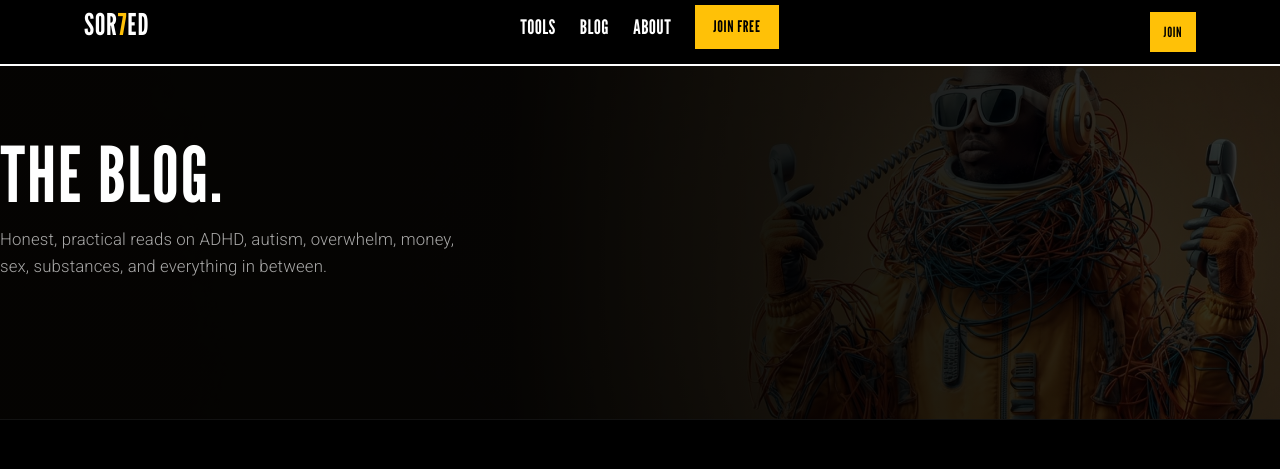
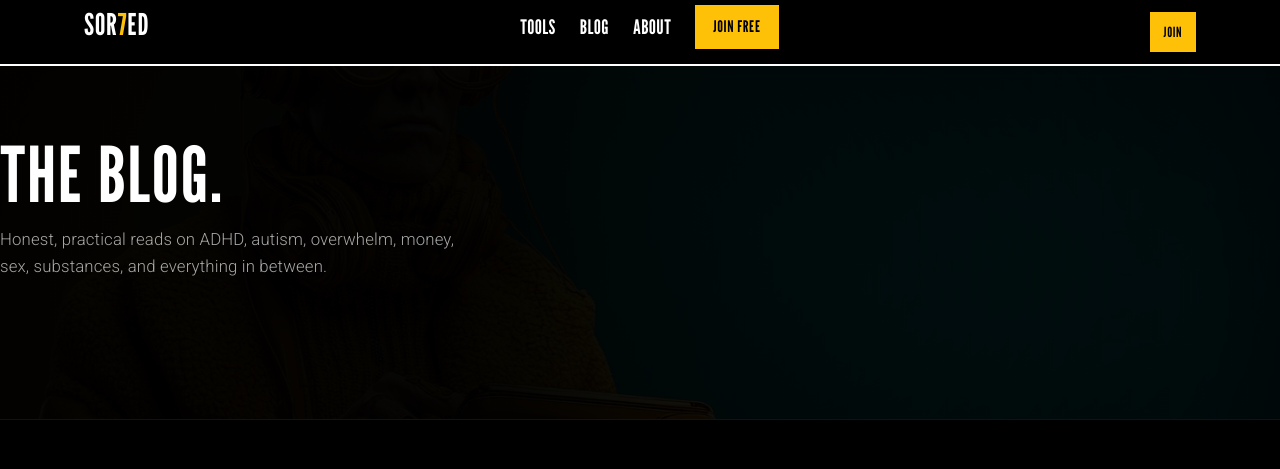
Before and after one commit to claudiokurath/sor7ed-new, a Next.js app: page /blog in a window 1280 px wide. Shown: the top 469 px of the page. Built offline with nearby package versions, Linux system fonts and the light colour scheme; no server answers; a web font is replaced by a local one.

Commit message:
feat: blog hero → tech dreadlocks image

```diff
--- a/src/app/blog/page.tsx
+++ b/src/app/blog/page.tsx
@@ -16,7 +16,7 @@ export default async function BlogPage() {
     <>
       {/* HERO */}
       <div style={{ position: 'relative', minHeight: '420px', display: 'flex', alignItems: 'center', overflow: 'hidden', borderBottom: '1px solid rgba(255,255,255,0.07)' }}>
-        <div style={{ position: 'absolute', inset: 0, backgroundImage: 'url(/images/bg-2.png)', backgroundSize: 'cover', backgroundPosition: 'center right', opacity: 0.35 }} />
+        <div style={{ position: 'absolute', inset: 0, backgroundImage: 'url(/images/hero-tech-dreadlocks.png)', backgroundSize: 'cover', backgroundPosition: 'center right', opacity: 0.35 }} />
         <div style={{ position: 'absolute', inset: 0, background: 'linear-gradient(to right, rgba(0,0,0,0.92) 40%, rgba(0,0,0,0.4) 100%)' }} />
         <div className="page-wrap" style={{ position: 'relative', paddingTop: '80px', paddingBottom: '80px', maxWidth: '600px' }}>
           <h1 className="anton" style={{ fontSize: 'clamp(2.5rem, 6vw, 5rem)', lineHeight: 0.92, color: '#fff', marginBottom: '16px' }}>THE BLOG.</h1>
```
